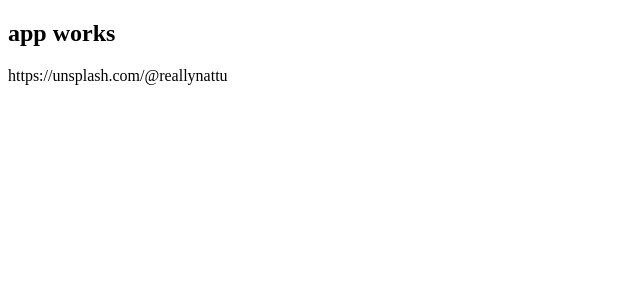
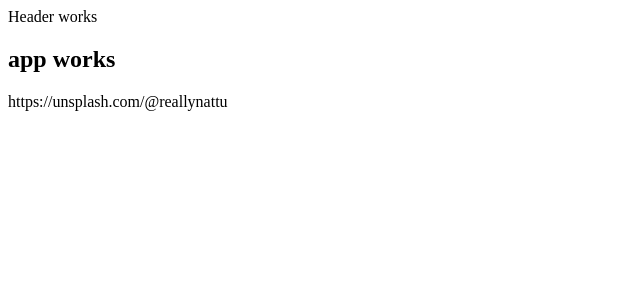
Before and after one commit to nevermindthelabel/typescript-react, a React (Create React App) app: page / in a window 1280 px wide. Shown: the top 300 px of the page, without its empty margins (0-640 px from the left). Built offline with nearby package versions, Linux system fonts and the light colour scheme; a web font is replaced by a local one.

Commit message:
imported header component

```diff
--- a/src/App.tsx
+++ b/src/App.tsx
@@ -1,9 +1,11 @@
 import React from "react";
 import Footer from "../src/components/footer";
+import Header from "../src/components/header";
 
 function App() {
   return (
     <div className="App">
+      <Header />
       <h2>app works</h2>
       <Footer />
     </div>
```
